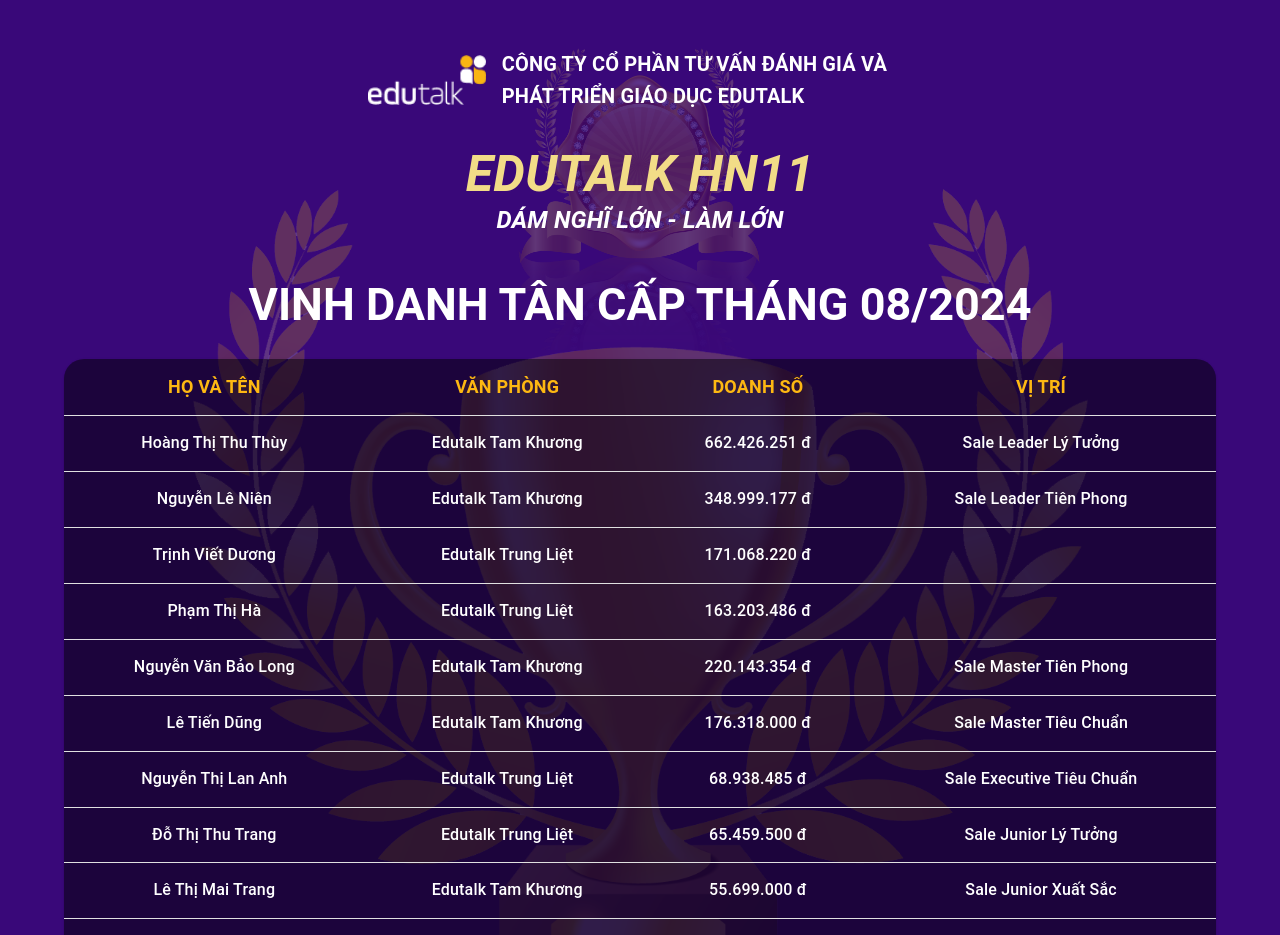
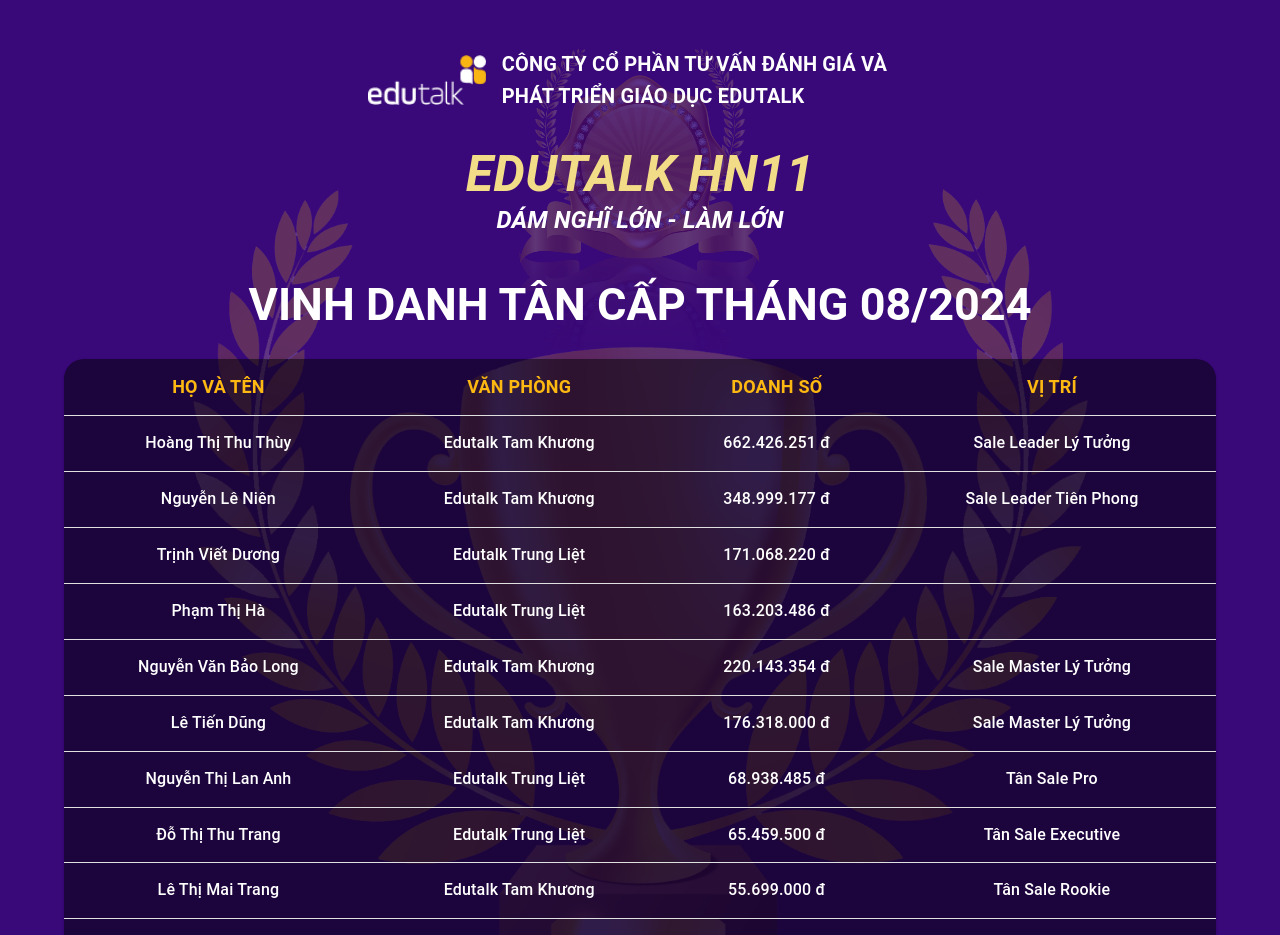
Before and after one commit to thuhieutryhard/edutalk_th, a React (Create React App) app: page / in a window 1280 px wide. Shown: the top 935 px of the page. Built offline with nearby package versions, Linux system fonts and the light colour scheme.

Commit message:
Update data.js

```diff
--- a/src/data.js
+++ b/src/data.js
@@ -27,36 +27,36 @@
       name: "Nguyễn Văn Bảo Long",
       office: "Edutalk Tam Khương",
       revenue: "220.143.354 đ",
-      position: "Sale Master Tiên Phong",
+      position: "Sale Master Lý Tưởng",
     },
     {
       name: "Lê Tiến Dũng",
       office: "Edutalk Tam Khương",
       revenue: "176.318.000 đ",
-      position: "Sale Master Tiêu Chuẩn",
+      position: "Sale Master Lý Tưởng",
     },
     {
       name: "Nguyễn Thị Lan Anh",
       office: "Edutalk Trung Liệt",
       revenue: "68.938.485 đ",
-      position: "Sale Executive Tiêu Chuẩn",
+      position: "Tân Sale Pro",
     },
     {
       name: "Đỗ Thị Thu Trang",
       office: "Edutalk Trung Liệt",
       revenue: "65.459.500 đ",
-      position: "Sale Junior Lý Tưởng",
+      position: "Tân Sale Executive",
     },
     {
       name: "Lê Thị Mai Trang",
       office: "Edutalk Tam Khương",
       revenue: "55.699.000 đ",
-      position: "Sale Junior Xuất Sắc",
+      position: "Tân Sale Rookie",
     },
     {
       name: "Nguyễn Hải Đăng",
       office: "Edutalk Tam Khương",
       revenue: "54.135.000 đ",
-      position: "Sale Junior Xuất Sắc",
+      position: "Tân Sale Rookie",
     },
   ];
```
